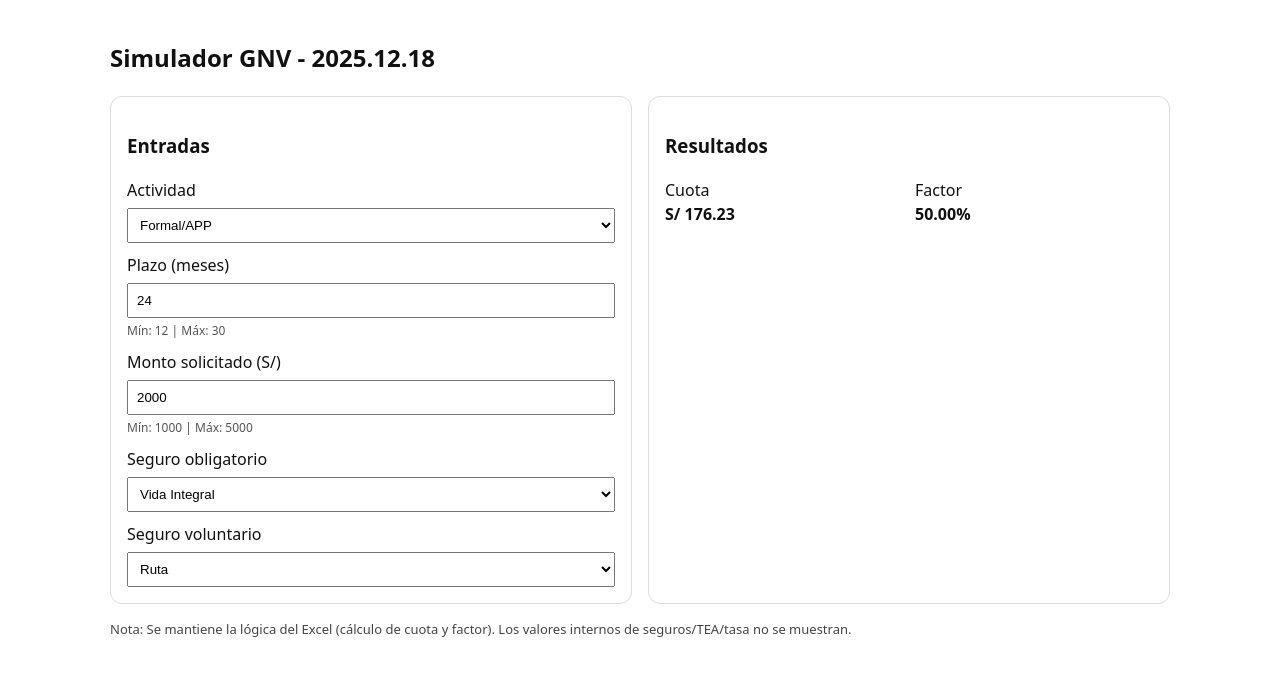
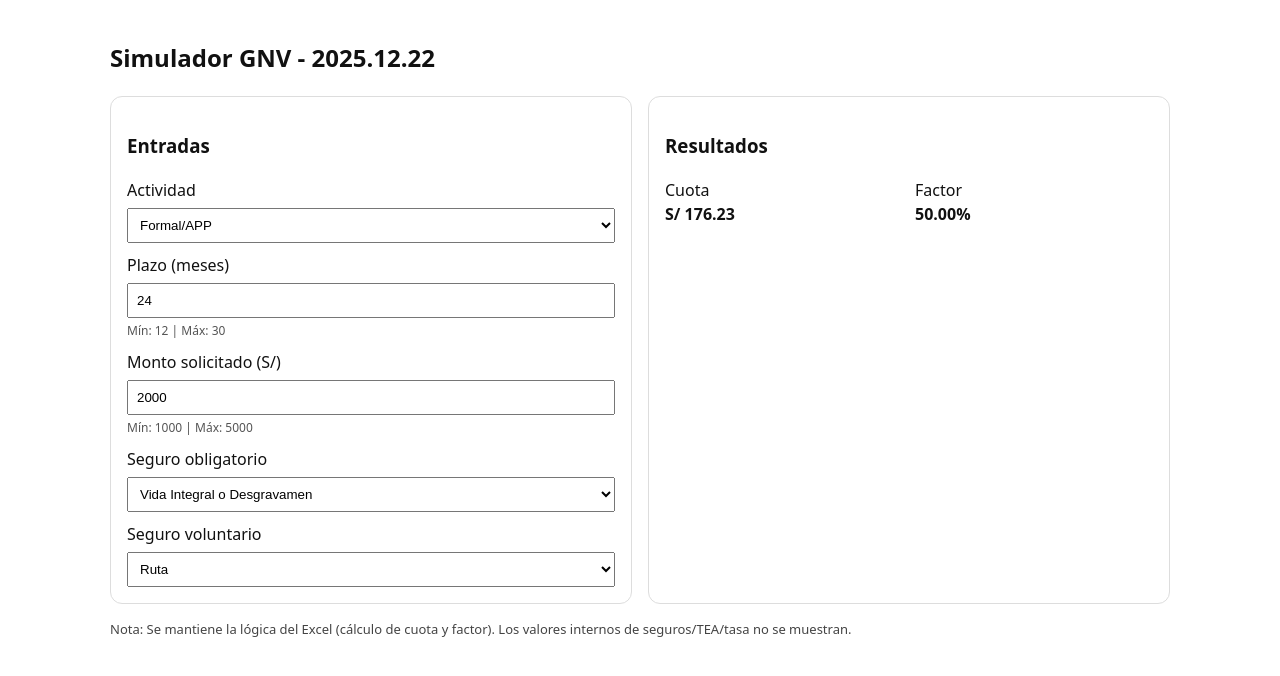
Before and after one commit to JomarkNoriega/SimuladorGNV2025-v1, a React (Vite) app: page / in a window 1280 px wide. Shown: the top 676 px of the page. Built offline with nearby package versions, Linux system fonts and the light colour scheme.

Commit message:
Update App.jsx

```diff
--- a/src/App.jsx
+++ b/src/App.jsx
@@ -212,7 +212,7 @@ export default function App() {
 
   return (
     <div style={{ fontFamily: "system-ui", padding: 20, maxWidth: 1100, margin: "0 auto" }}>
-      <h2>Simulador GNV - 2025.12.18</h2>
+      <h2>Simulador GNV - 2025.12.22</h2>
 
       <div style={{ display: "grid", gridTemplateColumns: "1fr 1fr", gap: 16, marginTop: 12 }}>
         <div style={{ border: "1px solid #ddd", borderRadius: 12, padding: 16 }}>
@@ -274,7 +274,7 @@ export default function App() {
               onChange={(e) => setSeguroObliga(e.target.value)}
               style={{ width: "100%", padding: 8, marginTop: 6 }}
             >
-              <option value="Vida Integral">Vida Integral</option>
+              <option value="Vida Integral">Vida Integral o Desgravamen</option>
               <option value="Ninguno">Ninguno</option>
             </select>
           </label>
```
